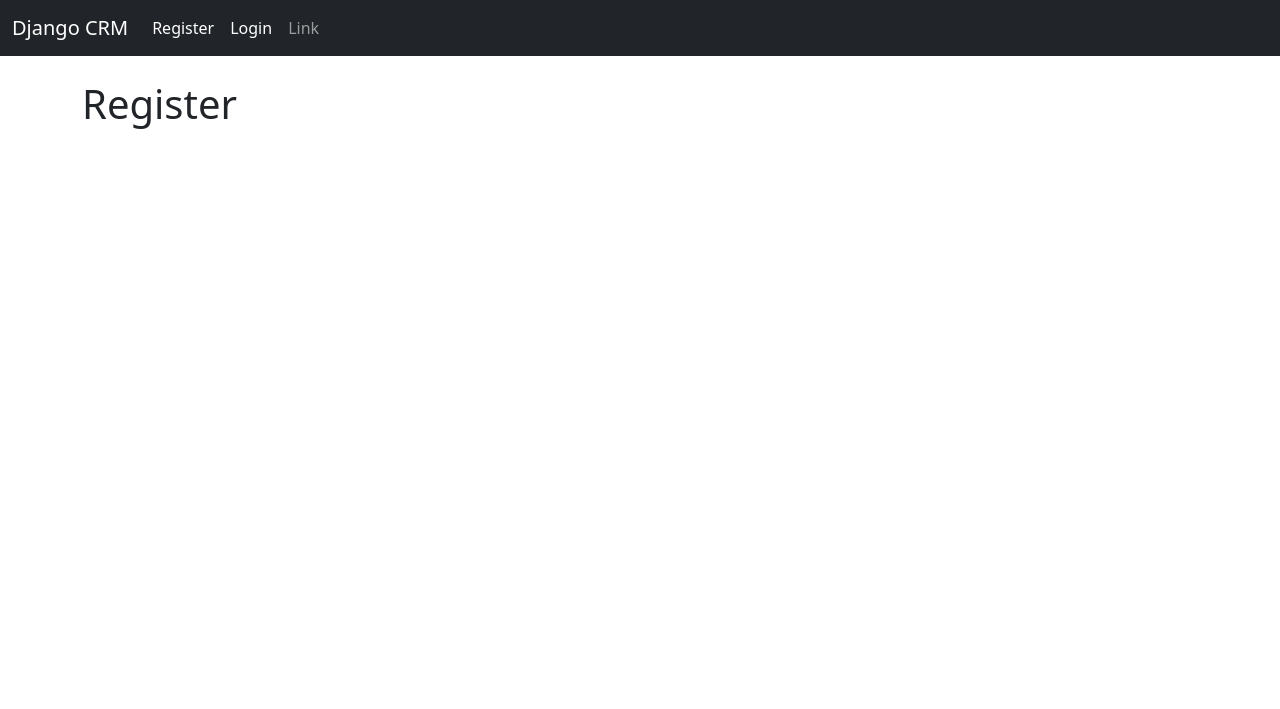
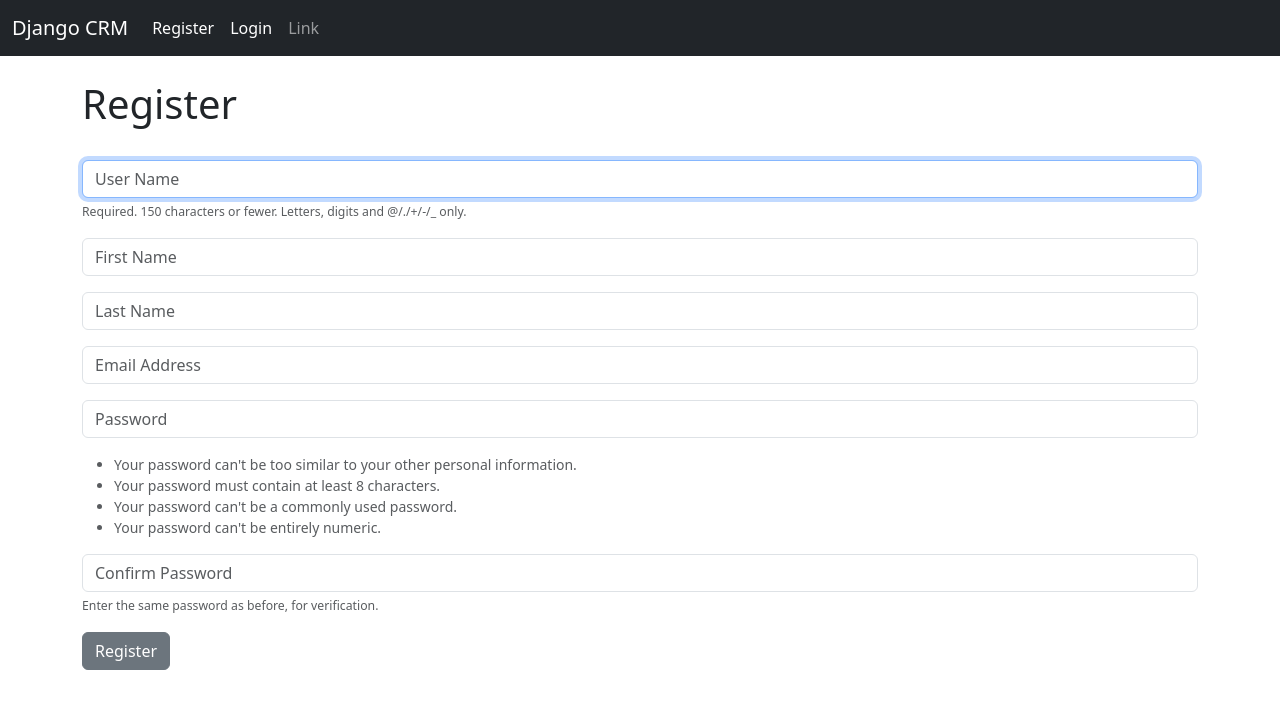
Before and after one commit to jovi345/dcrm, a Django app: page /register/ in a window 1280 px wide. Shown: the top 709 px of the page. Run offline with Django 5.2, Linux system fonts and the light colour scheme.

Commit message:
fix formatting

```diff
--- a/website/forms.py
+++ b/website/forms.py
@@ -13,12 +13,14 @@ class SignUpForm(UserCreationForm):
     )
     first_name = forms.CharField(
         max_length=100,
+        label="",
         widget=forms.TextInput(
             attrs={"class": "form-control", "placeholder": "First Name"},
         ),
     )
     last_name = forms.CharField(
         max_length=100,
+        label="",
         widget=forms.TextInput(
             attrs={"class": "form-control", "placeholder": "Last Name"},
         ),
--- a/website/templates/register.html
+++ b/website/templates/register.html
@@ -1,5 +1,28 @@
 {% extends 'base.html' %}
 <!--  -->
-{% block content %}
-<h1>Register</h1>
+<div class="col-md-6 offset-md-3">
+    {% block content %}
+    <h1>Register</h1>
+    <br />
+
+    <form action="" method="post">
+        {% csrf_token%}
+        {% if form.errors %}
+        <div class="alert alert-warning alert-dismissible fade show" role="alert">
+            Your form has errors
+            {% for field in form %}
+            {% if field.errors %}
+            {{ field.errors }}
+            {% endif%}
+            {% endfor%}
+            <button type="button" class="btn-close" data-bs-dismiss="alert" aria-label="Close"></button>
+
+        </div>
+        {% endif %}
+        <!--  -->
+        {{form.as_p}}
+
+        <button type="submit" class="btn btn-secondary">Register</button>
+    </form>
+</div>
 {% endblock %}
--- a/website/views.py
+++ b/website/views.py
@@ -1,8 +1,8 @@
-from re import A
 from django.http import HttpResponse
 from django.shortcuts import redirect, render
 from django.contrib.auth import authenticate, login, logout
 from django.contrib import messages
+from .forms import SignUpForm
 
 # Create your views here.
 
@@ -37,4 +37,17 @@ def logout_user(request):
 
 
 def register_user(request):
-    return render(request, "register.html", {})
+    if request.method == "POST":
+        form = SignUpForm(request.POST)
+        if form.is_valid():
+            form.save()
+            username = form.cleaned_data["username"]
+            password = form.cleaned_data["password1"]
+            user = authenticate(username=username, password=password)
+            login(request, user)
+            messages.success(request, "You have successfully registered!")
+            return redirect("home")
+    else:
+        form = SignUpForm()
+        return render(request, "register.html", {"form": form})
+    return render(request, "register.html", {"form": form})
```
Also changed, not shown: website/templates/base.html (+7 -12 lines), website/templates/home.html (+2 -12 lines), website/templates/navbar.html (+5 -23 lines).
